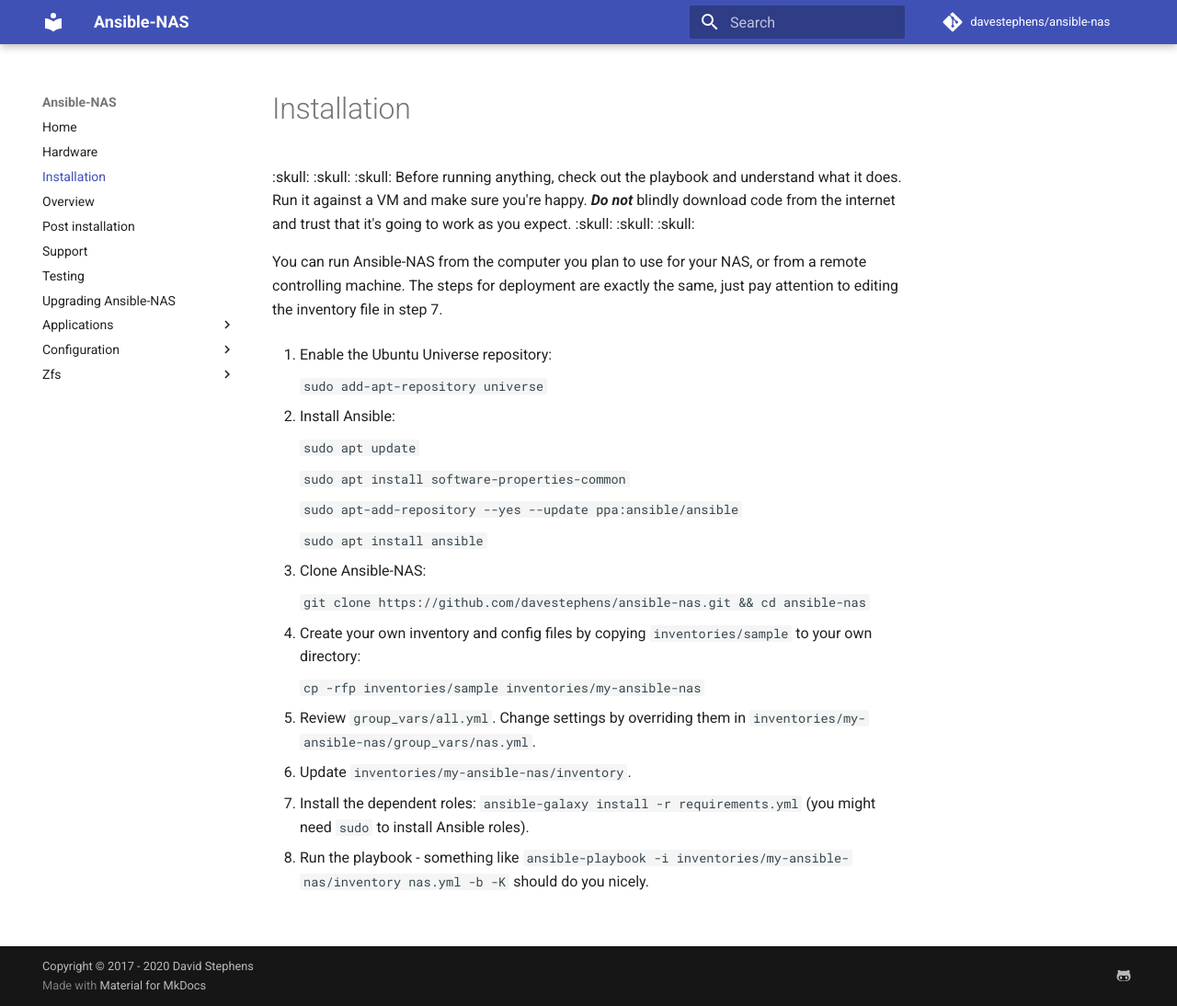
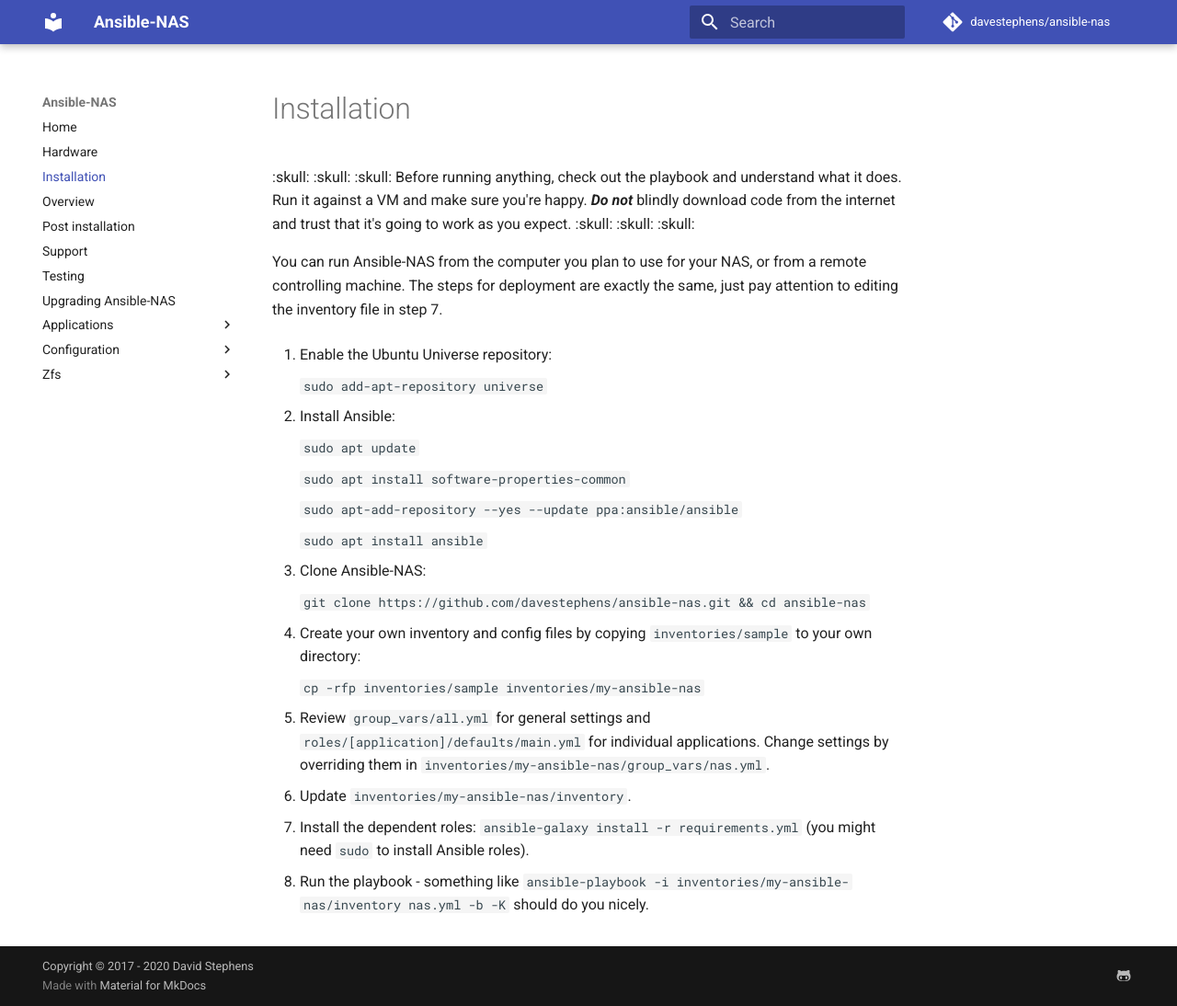
Before and after one commit to davestephens/ansible-nas, an MkDocs documentation site: the page built from docs/installation.md, in a window 1280 px wide and 1094 px high. Shown: the whole window at 92% size. Built offline with MkDocs 1.6.1 and Material for MkDocs 9.7.7, drawn with Linux system fonts in a browser that asks for light colours; comment, search, counter and statistics services are not loaded.

Commit message:
Minor update of installation instructions for roles

```diff
--- a/docs/installation.md
+++ b/docs/installation.md
@@ -27,7 +27,7 @@ You can run Ansible-NAS from the computer you plan to use for your NAS, or from
 
     `cp -rfp inventories/sample inventories/my-ansible-nas`
 
-5. Review `group_vars/all.yml`. Change settings by overriding them in `inventories/my-ansible-nas/group_vars/nas.yml`.
+5. Review `group_vars/all.yml` for general settings and `roles/[application]/defaults/main.yml` for individual applications. Change settings by overriding them in `inventories/my-ansible-nas/group_vars/nas.yml`.
 
 6. Update `inventories/my-ansible-nas/inventory`.
 
```
